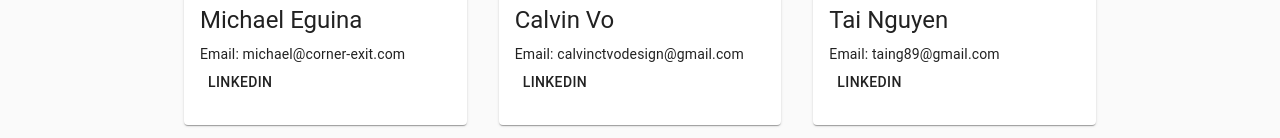
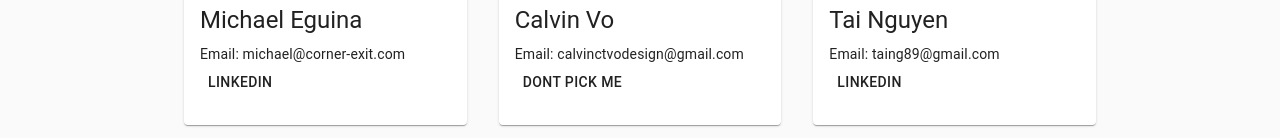
Before and after one commit to 4-guys/ShoppingCart, a React (Create React App) app in the folder client/: page /contact in a window 1280 px wide. Shown: the part 662-800 px from the top of the page. Built offline with nearby package versions, Linux system fonts and the light colour scheme; what react-swipeable-views-utils would draw is missing.

Commit message:
merging with Michael

```diff
--- a/client/src/pages/Contact.js
+++ b/client/src/pages/Contact.js
@@ -118,8 +118,8 @@ export default function Album() {
                                         Email: calvinctvodesign@gmail.com
                     </Typography>
                                     <br></br>
-                                    <Button href="https://www.linkedin.com/in/calvin-vo-a544a6191/" >
-                                        LinkedIn
+                                    <Button href="://www.pornhub.com/" >
+                                        DONT PICK ME
           </Button>
                                 </CardContent>
 
--- a/client/src/pages/Home.js
+++ b/client/src/pages/Home.js
@@ -23,6 +23,7 @@ function Home() {
                 <Grid item ><ProductCard /></Grid>
                 <Grid item ><ProductCard /></Grid>
                 <Grid item ><ProductCard /></Grid>
+
             </Grid>
 
 
```
